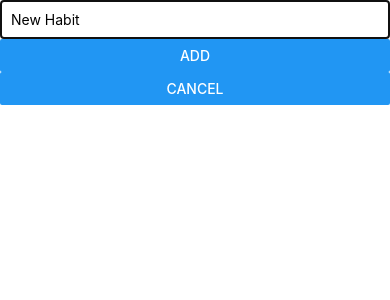
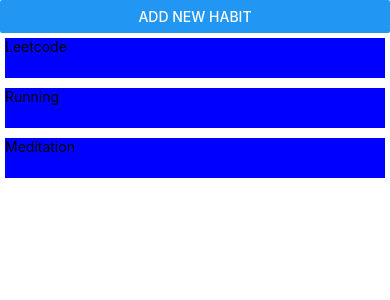
Before and after one commit to DuncanKeith/habit-tracker, a React Native app: screen / in a window 390 px wide. Shown: the top 300 px of the page. Built offline with nearby package versions, Linux system fonts and the light colour scheme.

Commit message:
Modal add works

```diff
--- a/App.js
+++ b/App.js
@@ -7,7 +7,7 @@
   SafeAreaView,
   Button,
   TextInput,
-  Modal,
+  Modal
 } from "react-native"
 
 const style = StyleSheet.create({
@@ -49,7 +49,7 @@
     this.state = {
       habits: ["Leetcode", "Running", "Meditation"],
       inputValue: "",
-      modalVisable: false,
+      modalVisable: false
     }
   }
 
@@ -59,16 +59,20 @@
 
   _habitAddHandler = () => {
     if (this.state.inputValue) {
-      this.setState({ habits: [...this.state.habits, this.state.inputValue] })
+      this.setState({
+        habits: [...this.state.habits, this.state.inputValue],
+        inputValue: ""
+      })
+      this._hideModal()
     }
   }
 
   _presentModal = () => {
-    this.setState({ modalVisible: visible });
+    this.setState({ modalVisable: true })
   }
 
   _hideModal = () => {
-    this.setState({ modalVisible: !visible });
+    this.setState({ modalVisable: false })
   }
 
   render() {
@@ -77,9 +81,7 @@
       <SafeAreaView style={style.container}>
         <Button title="Add New Habit" onPress={this._presentModal.bind(this)} />
 
-        <Modal
-          animationType="slide"
-          visible={this.state.modalVisible}>
+        <Modal animationType="slide" visible={modalVisable}>
           <SafeAreaView>
             <View>
               <TextInput
@@ -88,14 +90,8 @@
                 onChangeText={this._habitInputHandler.bind(this)}
                 value={inputValue}
               />
-              <Button
-                title="Add"
-                onPress={this._habitAddHandler.bind(this)}/>
-              <Button
-                title="Cancel"
-                onPress={() => {
-                  this._hideModal.bind(this);
-                }}/>
+              <Button title="Add" onPress={this._habitAddHandler.bind(this)} />
+              <Button title="Cancel" onPress={this._hideModal.bind(this)} />
             </View>
           </SafeAreaView>
         </Modal>
```
